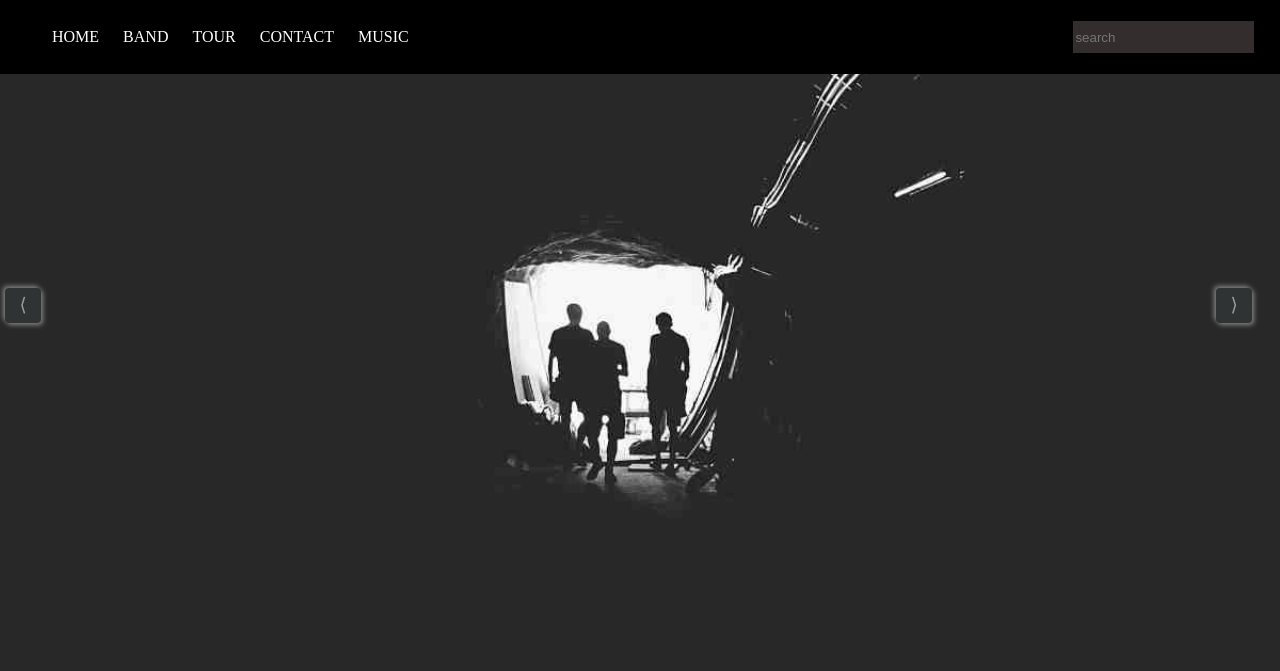
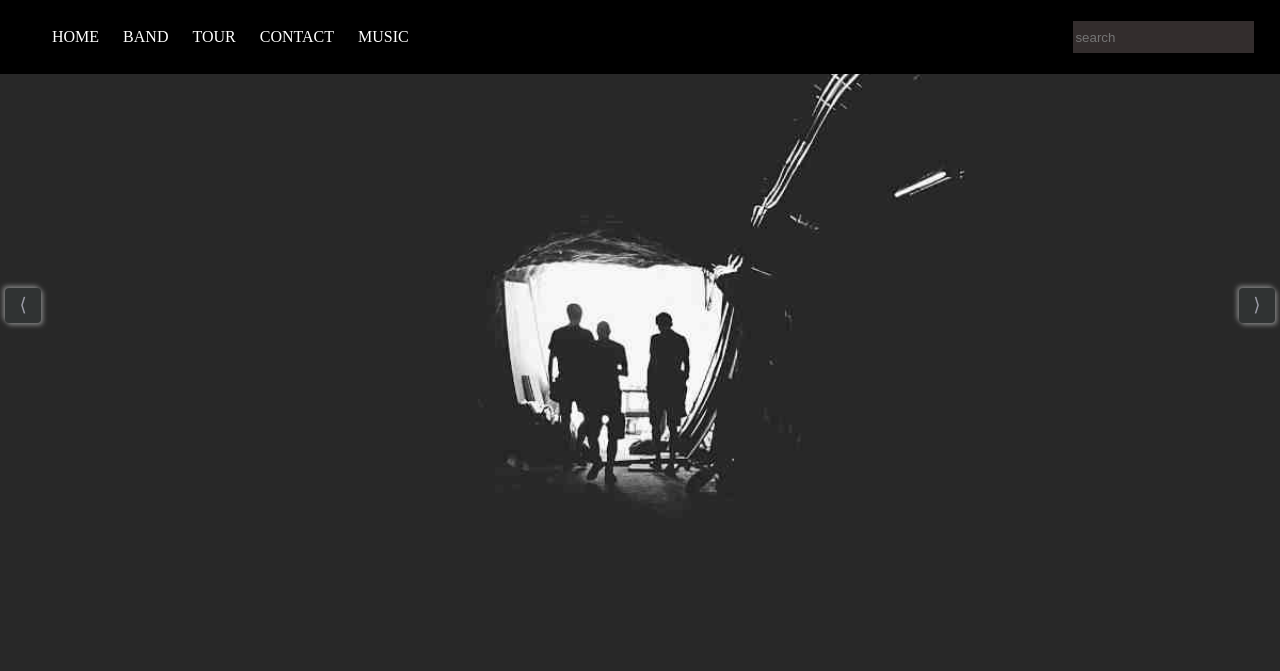
Before and after one commit to codegrann/The-Band, a PHP site: page / in a window 1280 px wide. Shown: the top 671 px of the page. Run offline with PHP 8.4, Linux system fonts and the light colour scheme.

Commit message:
made buttons' position responsive for all screen sizes

```diff
--- a/style.css
+++ b/style.css
@@ -123,7 +123,8 @@ body{
     left: 0.4vw;
 }
 #next{
-    left: 95vw;
+    /* left: 97%; */
+    right: 0.4vw;
 }
 
 
@@ -305,6 +306,13 @@ input{
     color: grey;
 }
 
+/* MEDIA QUERIES */
+@media(max-width:1080px){
+    #next{
+        /* right: 2vw; */
+    }
+}
+
 @media(max-width:690px){
     #nav{
         display: none;
```
